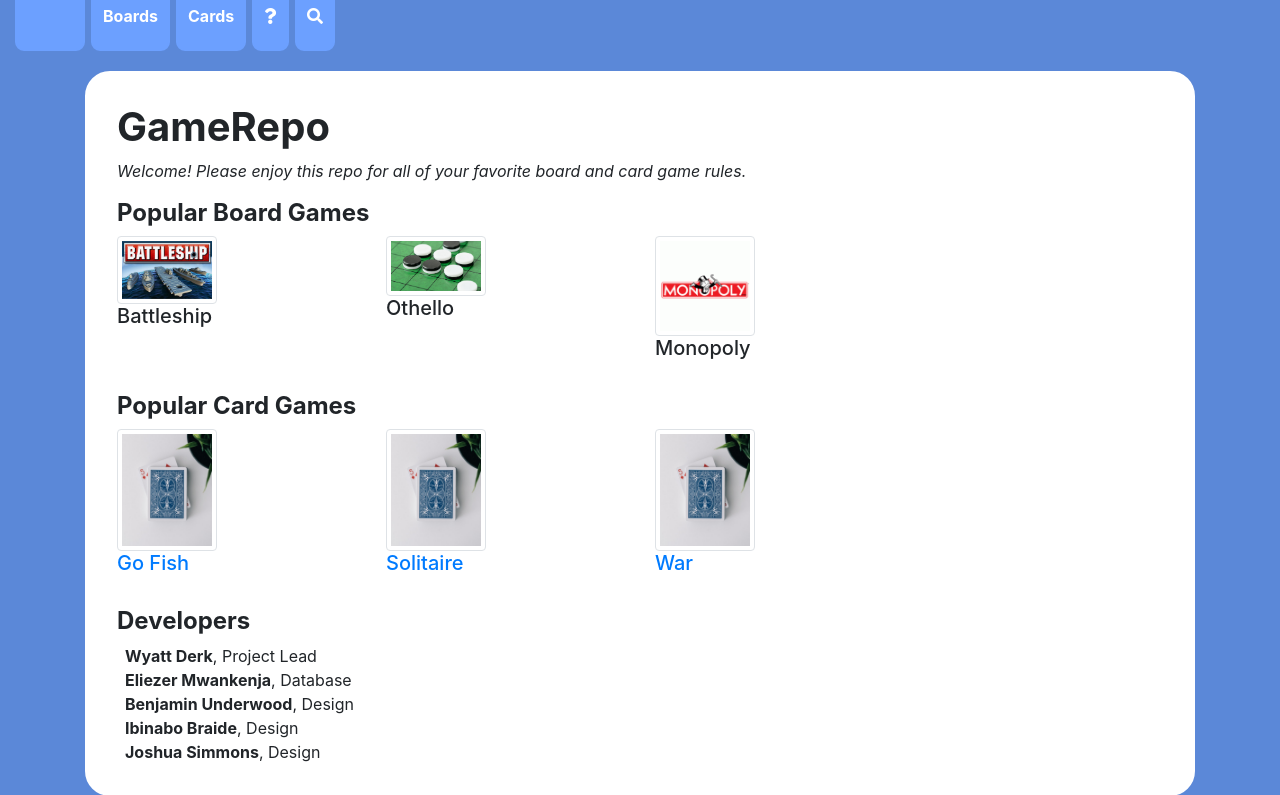
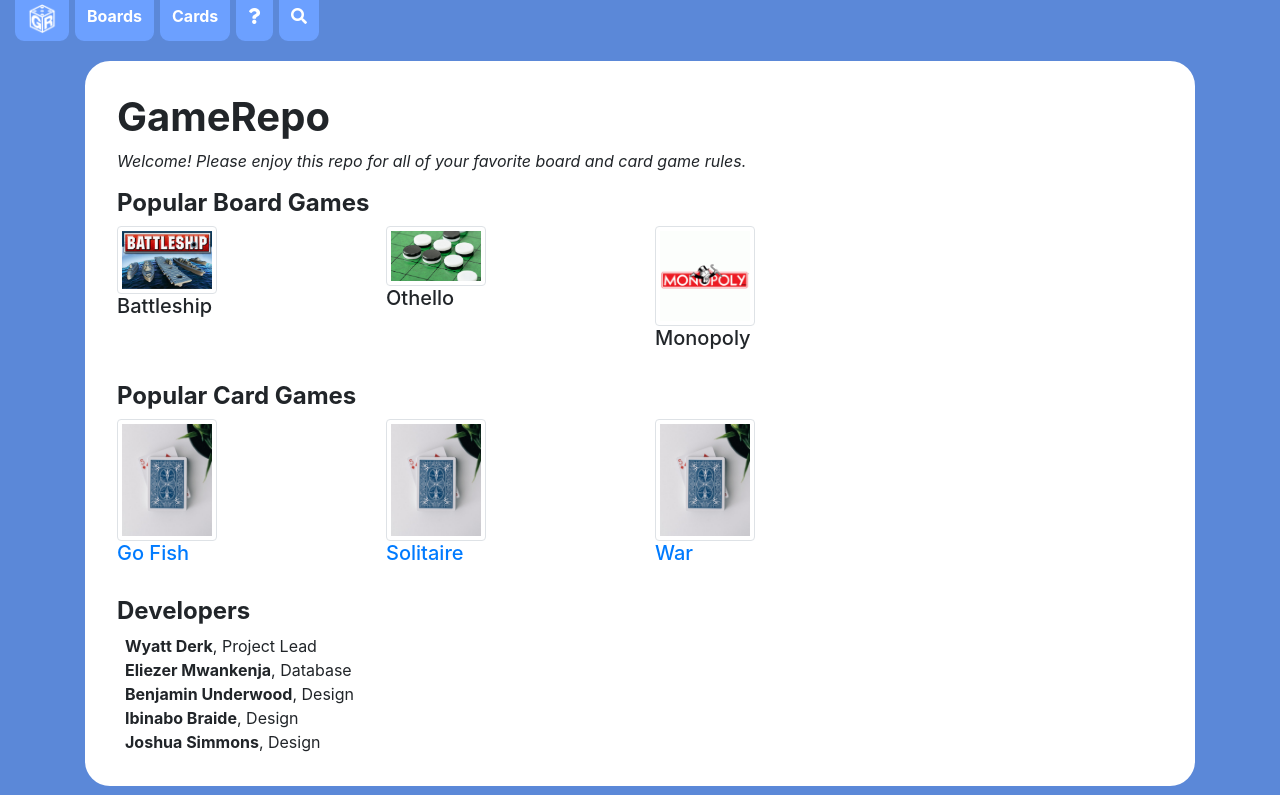
Before and after one commit to wd1168/BC_GameApp, a PHP site: page /index.php in a window 1280 px wide. Shown: the top 795 px of the page. Run offline with PHP 8.4, Linux system fonts and the light colour scheme.

Commit message:
Added logo to nav bar

```diff
--- a/web/templates/board_games.tpl
+++ b/web/templates/board_games.tpl
@@ -72,7 +72,7 @@
     </header>
 
     <div class="nav">
-            <div><a href="./index.php"><i class="fas fa-home fa-md" style="padding-top: .275em;"></i></a></div>
+            <div><a href="./index.php"><img src="./images/GrLogo.png" width="30" height="30" alt=""></a></div>
             <div><a href="./board_games.php"><strong>Boards</strong></a></div>
             <div><a href="./card_games.php"><strong>Cards</strong></a></div>
             <div><a href="./about.php"><i class="fas fa-question fa-md" style="padding-top: .275em"></i></a></div>
--- a/web/templates/card_games.tpl
+++ b/web/templates/card_games.tpl
@@ -72,7 +72,7 @@
     </header>
 
     <div class="nav">
-            <div><a href="./index.php"><i class="fas fa-home fa-md" style="padding-top: .275em;"></i></a></div>
+            <div><a href="./index.php"><img src="./images/GrLogo.png" width="30" height="30" alt=""></a></div>
             <div><a href="./board_games.php"><strong>Boards</strong></a></div>
             <div><a href="./card_games.php"><strong>Cards</strong></a></div>
             <div><a href="./about.php"><i class="fas fa-question fa-md" style="padding-top: .275em"></i></a></div>
--- a/web/templates/index.tpl
+++ b/web/templates/index.tpl
@@ -24,7 +24,7 @@
 
         .nav {
             margin-left: 12px;
-
+            margin-right: 12px;
         }
 
         .nav > * {
@@ -72,8 +72,7 @@
     </header>
 
     <div class="nav">
-            <div><a class="navbar-brand" href="./index.php">
-              <img src="./images/GrLogo.svg" width="30" height="30" alt=""></a></div>
+            <div><a href="./index.php"><img src="./images/GrLogo.png" width="30" height="30" alt=""></a></div>
             <div><a href="./board_games.php"><strong>Boards</strong></a></div>
             <div><a href="./card_games.php"><strong>Cards</strong></a></div>
             <div><a href="./about.php"><i class="fas fa-question fa-md" style="padding-top: .275em"></i></a></div>
```
